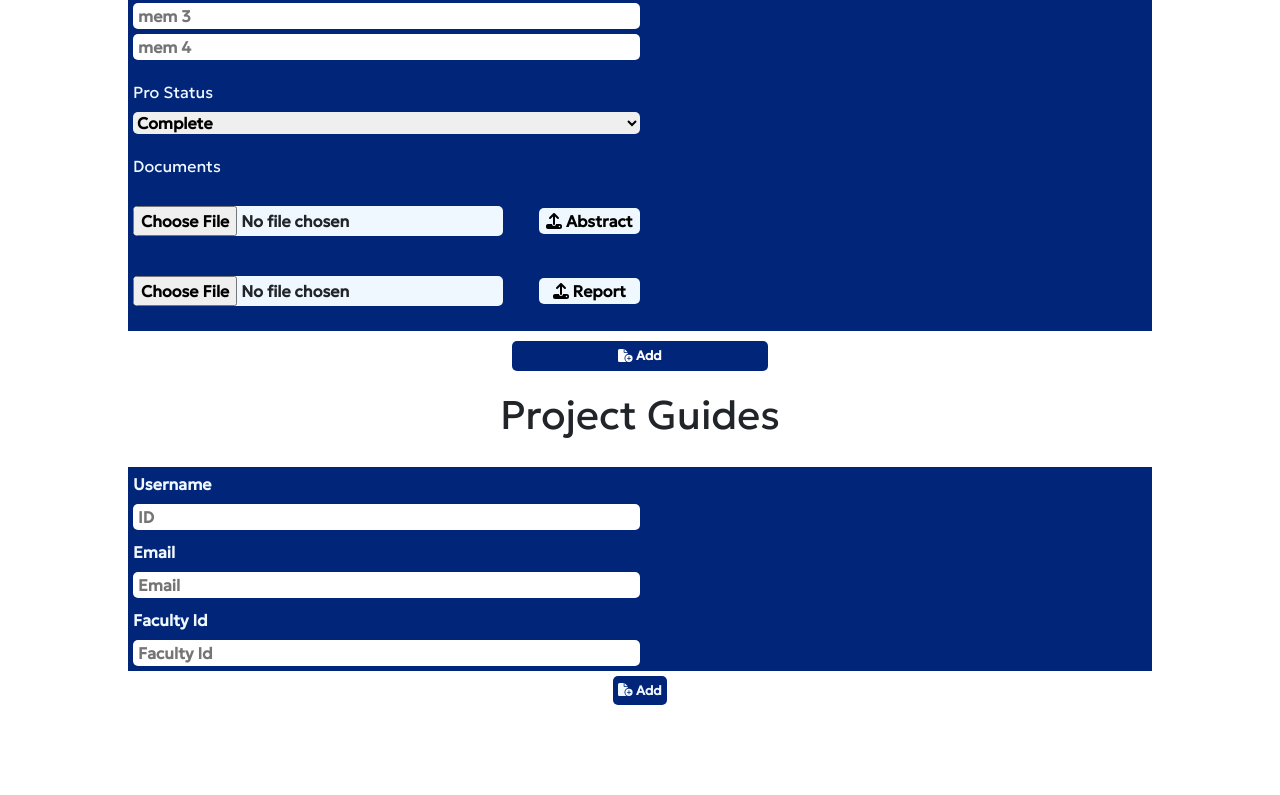
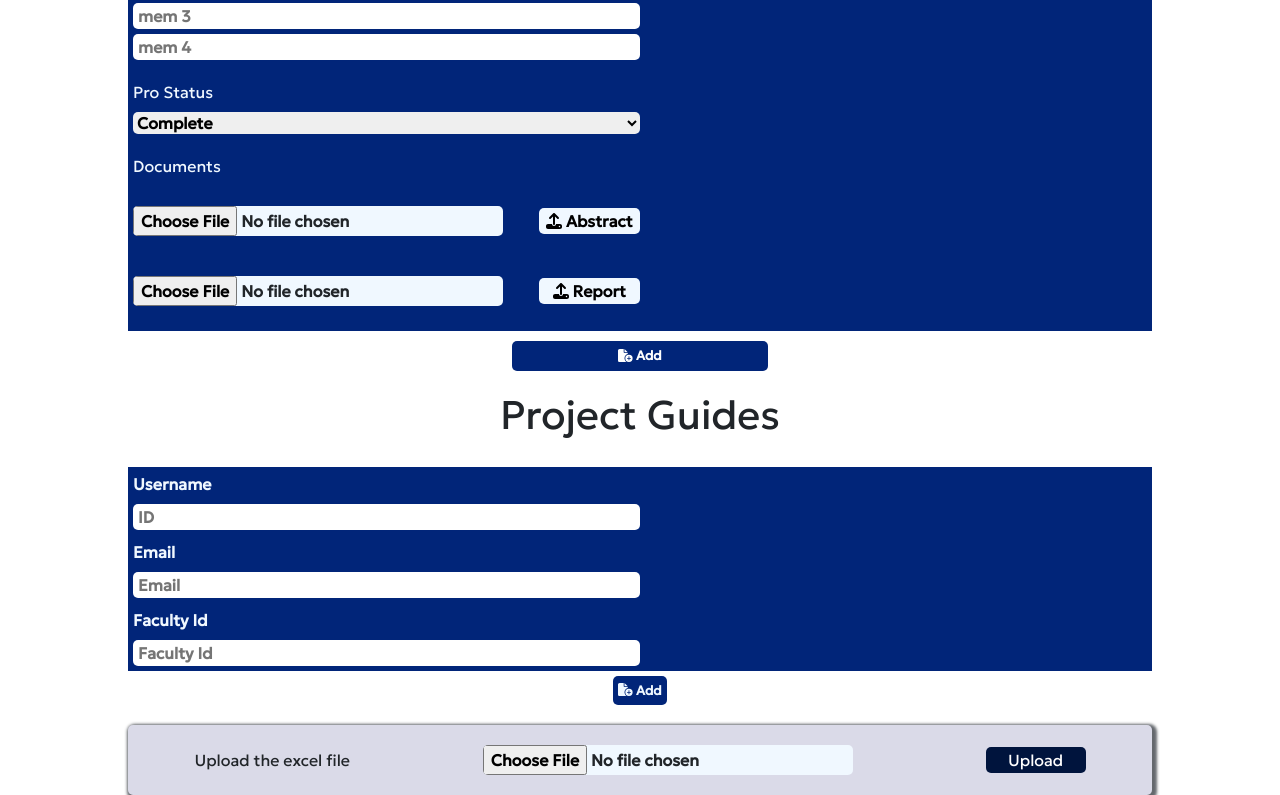
Before and after one commit to Investment-Analysis-Project/mini-project-project-manager-cet, a React (Create React App) app in the folder client/: page /adminpanel in a window 1280 px wide. Shown: the part 913-1708 px from the top of the page. Before the commit the page ends 1638 px from the top, so only its background shows below. Built offline with nearby package versions, Linux system fonts and the light colour scheme; no server answers.

Commit message:
Bulk gude upload using excel file

```diff
--- a/client/package.json
+++ b/client/package.json
@@ -12,7 +12,7 @@
     "@testing-library/user-event": "^13.5.0",
     "axios": "^1.4.0",
     "buffer": "^6.0.3",
-    "infinite-react-carousel": "^1.2.11",
+    "file-saver": "^2.0.5",
     "js-cookie": "^3.0.5",
     "jsonwebtoken": "^9.0.0",
     "jwt-decode": "^3.1.2",
@@ -21,7 +21,9 @@
     "react-dom": "^18.2.0",
     "react-router-dom": "^6.11.2",
     "react-scripts": "5.0.1",
-    "web-vitals": "^2.1.4"
+    "sheetjs": "^2.0.0",
+    "web-vitals": "^2.1.4",
+    "xlsx": "^0.18.5"
   },
   "scripts": {
     "start": "react-scripts start",
--- /dev/null
+++ b/client/src/components/addbulkguide/Addbulkguide.jsx
@@ -0,0 +1,87 @@
+import React, { useContext } from 'react';
+import './addbulkguide.css';
+import { useState } from 'react';
+import { read,utils } from 'xlsx';
+import * as XLSX from 'xlsx';
+import { saveAs } from 'file-saver';
+import baseurl from '../../baseurl/baseurl';
+import { useNavigate } from 'react-router-dom';
+import { ProjectsContext } from '../../contextapi.js/projectscontext';
+
+const Addbulkguide = () => {
+
+    const [filename,setfilename]=useState('No File');
+    const [file,setfile]=useState('');
+    const {setCurr_aof}=useContext(ProjectsContext);
+
+    let [user_name,setuser_name]=useState("");
+    let [faculty_id,setfaculty_id]=useState("");
+    let [email,setemail]=useState("");
+
+    const navigate=useNavigate();
+
+    const change = (e) => {
+        setfile(e.target.files[0]);
+        setfilename(e.target.files[0].name);
+    }
+
+    const bulkupload = (e)=>{
+        e.preventDefault();
+
+        const token = localStorage.getItem('token');
+
+        const reader = new FileReader();
+
+        reader.onload = (e) => {
+
+            const data = new Uint8Array(e.target.result);
+            const workbook = XLSX.read(data, { type: 'array' });
+            const worksheet = workbook.Sheets[workbook.SheetNames[0]];
+            const jsonData = XLSX.utils.sheet_to_json(worksheet, { header: 1 });
+
+            {jsonData.map(async(item,i)=>{
+                console.log(item[0]);
+                console.log(item[1]);
+                console.log(item[2]);
+                try{
+                    const response = await baseurl.post("/auth/create",{
+                      user_name:item[0],
+                      email:item[1],
+                      faculty_id:item[2]},
+                      {
+                        headers:
+                        {
+                            'authorization' : `Bearer ${token}`
+                        }
+                      }
+                    );
+                    console.log(response.data);
+                    setCurr_aof([]);
+                    navigate(`/guides`)
+                }catch(err){
+                    console.log(err);
+                }
+            })};
+
+            //Convert the JSON data to a Blob
+            // const jsonBlob = new Blob([JSON.stringify(jsonData)], { type: 'application/json' });
+            // console.log(jsonBlob);
+            //Save the JSON file
+            //saveAs(jsonBlob, 'data.json');
+        };
+
+        reader.readAsArrayBuffer(file);
+    }
+
+    return(
+        <div className='addbulkguide'>
+            <div className='bulkguide'>
+                <span>Upload the excel file</span>
+                <input type="file" className="customfile" onChange={change}/>
+                <button className='logbut' onClick={bulkupload}>Upload</button>
+            </div>
+        </div>
+    )
+}
+
+export default Addbulkguide;
--- /dev/null
+++ b/client/src/components/addbulkguide/addbulkguide.css
@@ -0,0 +1,15 @@
+.addbulkguide{
+    display: flex;
+    flex-direction: column;
+    align-items: center;
+}
+
+.bulkguide{
+    background: rgb(218, 218, 232);
+    box-shadow: 2px 2px 3px 3px rgb(100, 104, 109);
+    border-radius: 5px;
+    width: 80%;
+    display: flex;
+    justify-content:space-around;
+    align-items: center;
+}
--- a/client/src/pages/admin/Admin.jsx
+++ b/client/src/pages/admin/Admin.jsx
@@ -4,6 +4,7 @@ import Navbar from '../../components/navbar/Navbar';
 import Addproject from '../../components/addproject/Addproject';
 import Addguide from '../../components/addguide/Addguide';
 import baseurl from '../../baseurl/baseurl';
+import Addbulkguide from '../../components/addbulkguide/Addbulkguide';
 import { ProjectsContext } from '../../contextapi.js/projectscontext';
 
 const Admin = () => {
@@ -49,6 +50,7 @@ const Admin = () => {
 
             <Addproject/>
             <Addguide/>
+            <Addbulkguide/>
         </>
     )
 }
--- a/client/src/pages/similarity/Similarity.jsx
+++ b/client/src/pages/similarity/Similarity.jsx
@@ -38,7 +38,10 @@ const Similarity = () => {
                 <div className='drop_box'>
                     <h3>Search Similar Projects</h3>
                     <input type="file" name="myFile" className="drop-zone__input" onChange={change}/>
-                    <button onClick={search}>Search</button>
+                    <button onClick={search} className='logbut'>Search</button>
+                </div>
+                <div>
+
                 </div>
             </div>
         </Layout>
--- a/client/src/pages/similarity/similarity.css
+++ b/client/src/pages/similarity/similarity.css
@@ -7,15 +7,18 @@
 
 .drop_box{
     width: 80%;
-    box-shadow: 0px 0px 3px 3px #00143d;
+    box-shadow: 2px 2px 3px 3px rgb(210, 96, 54);
+    border-radius: 5px;
     padding: 5px;
     display: flex;
     flex-direction: column;
     align-items: center;
+    gap: 20px;
 }
 
 .drop-zone__input {
     border: 1px dashed #00143d;
+    border-radius: 5px;
 }
 
 .drop-zone__prompt{
```
Also changed, not shown: 1 other file (tests, documents, lock files or other folders).
